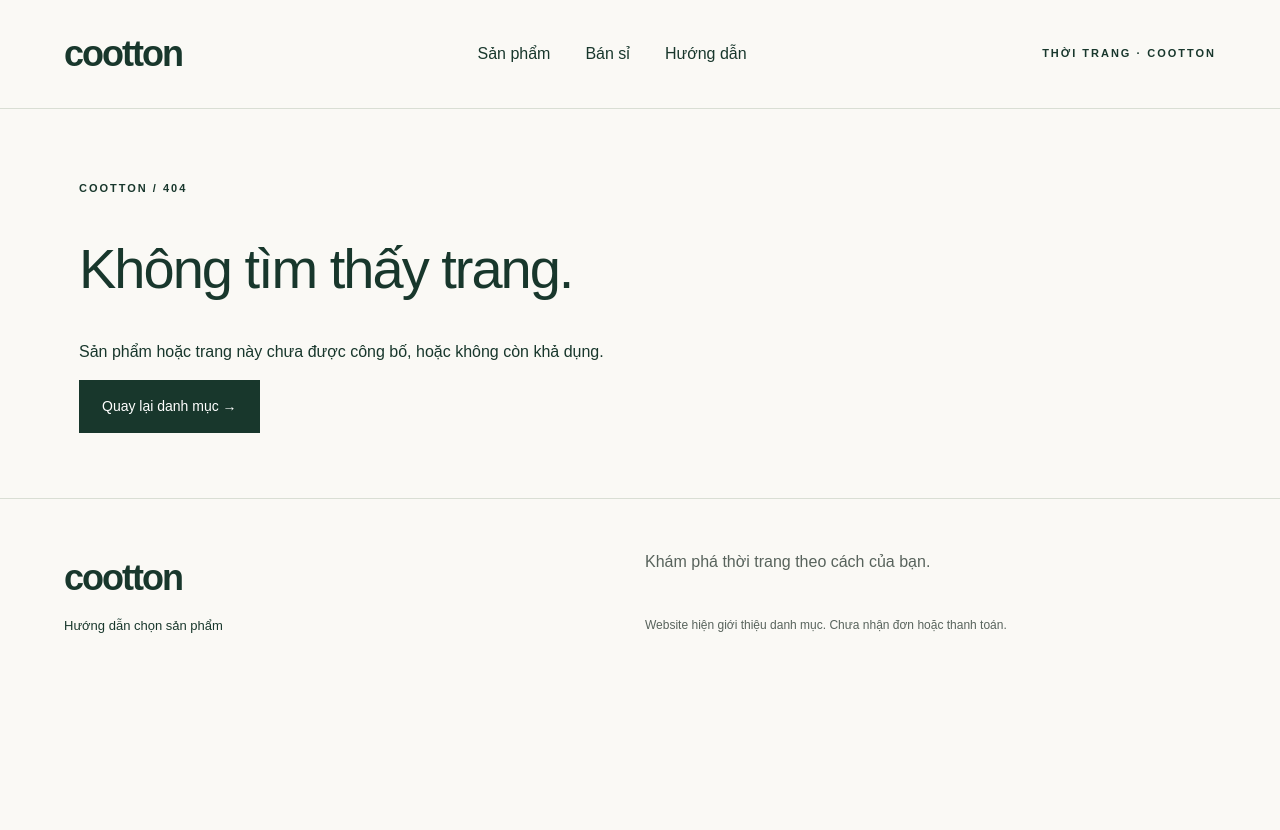
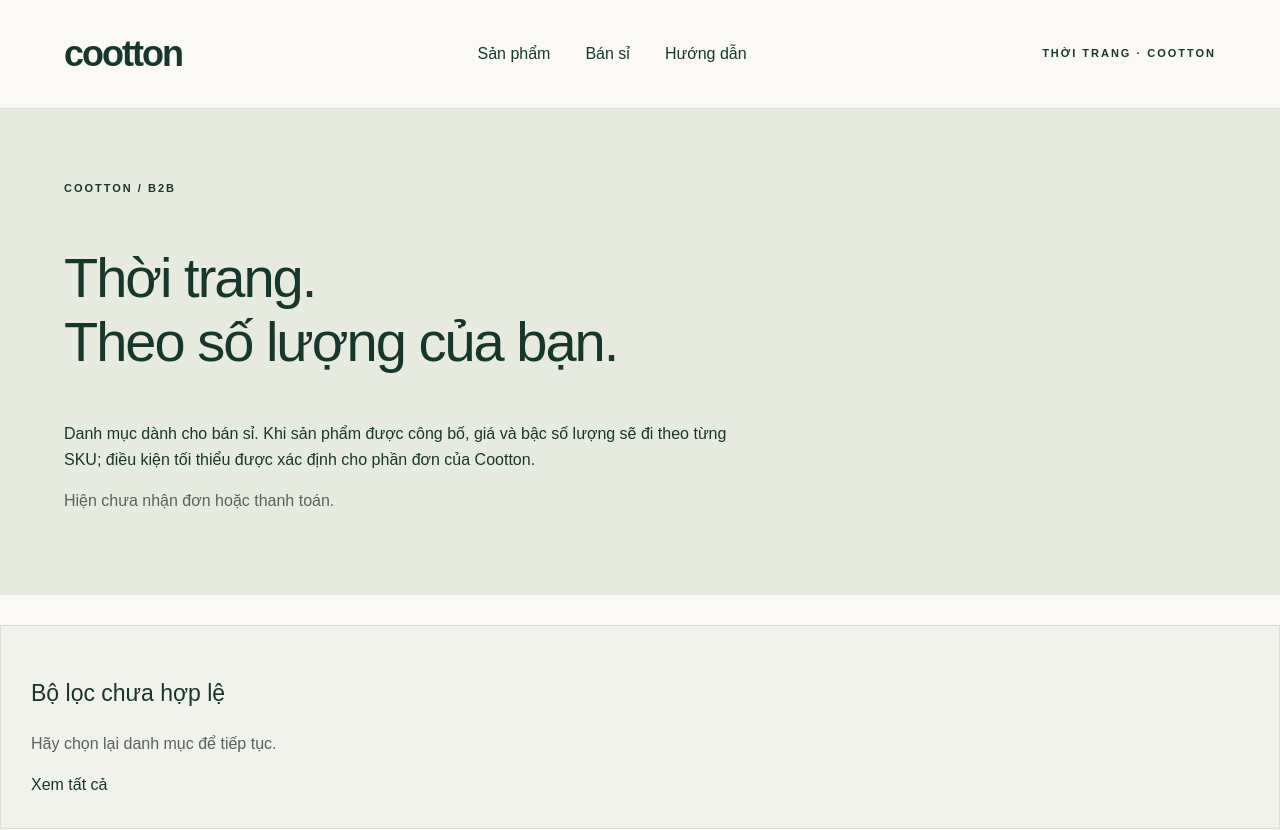
Before and after one commit to Cootton/CoottonPlatform, a Next.js app in the folder apps/web/: page /b2b in a window 1280 px wide. Before the commit this address had no page. Shown: the top 830 px of the page. Before the commit the page ends 800 px from the top, so only its background shows below. Built offline with nearby package versions, Linux system fonts and the light colour scheme.

Commit message:
Implement catalog apps/web/app/b2b

```diff
--- /dev/null
+++ b/apps/web/app/b2b/page.tsx
@@ -0,0 +1,6 @@
+import { Catalog } from '../../components/catalog';
+export const dynamic='force-dynamic';
+export const metadata={title:'Cootton — Danh mục bán sỉ',description:'Khám phá danh mục B2B Cootton. Giá, bậc số lượng và điều kiện mua được công bố theo dữ liệu sản phẩm khi sẵn sàng; chưa nhận đơn hoặc thanh toán.'};
+export default async function Wholesale({searchParams}:{searchParams:Promise<Record<string,string|string[]|undefined>>}){
+  return <main id="main"><section className="page-intro"><span className="eyebrow">COOTTON / B2B</span><h1>Thời trang.<br/>Theo số lượng của bạn.</h1><p>Danh mục dành cho bán sỉ. Khi sản phẩm được công bố, giá và bậc số lượng sẽ đi theo từng SKU; điều kiện tối thiểu được xác định cho phần đơn của Cootton.</p><p className="muted">Hiện chưa nhận đơn hoặc thanh toán.</p></section><Catalog mode="B2B" search={await searchParams}/></main>;
+}
```
